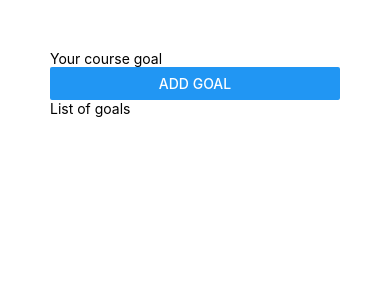
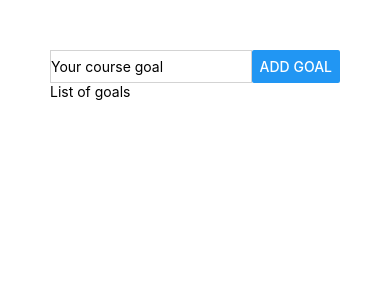
Before and after one commit to CianHub/coure-goals-app, a React Native app: screen / in a window 390 px wide. Shown: the top 300 px of the page. Built offline with nearby package versions, Linux system fonts and the light colour scheme.

Commit message:
add styles

```diff
--- a/App.js
+++ b/App.js
@@ -4,8 +4,8 @@ import { Button, StyleSheet, Text, TextInput, View } from 'react-native';
 export default function App() {
   return (
     <View style={styles.appContainer}>
-      <View>
-        <TextInput placeholder="Your course goal" />
+      <View style={styles.inputContainer}>
+        <TextInput placeholder="Your course goal" style={styles.textInput} />
         <Button title="Add Goal" />
       </View>
       <View>
@@ -19,4 +19,10 @@ const styles = StyleSheet.create({
   appContainer: {
     padding: 50,
   },
+  inputContainer: { flexDirection: 'row', justifyContent: 'space-between' },
+  textInput: {
+    borderWidth: 1,
+    borderColor: 'lightgray',
+    width: '80%',
+  },
 });
```
